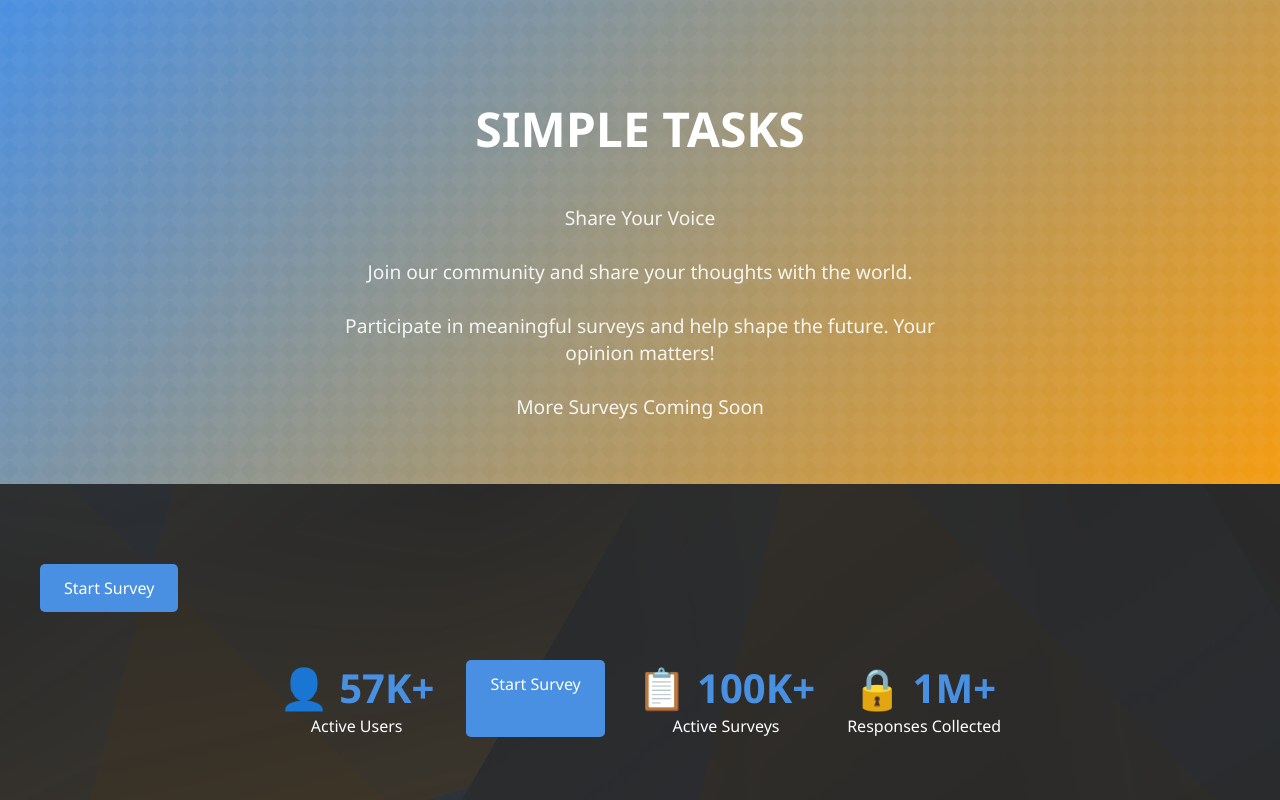
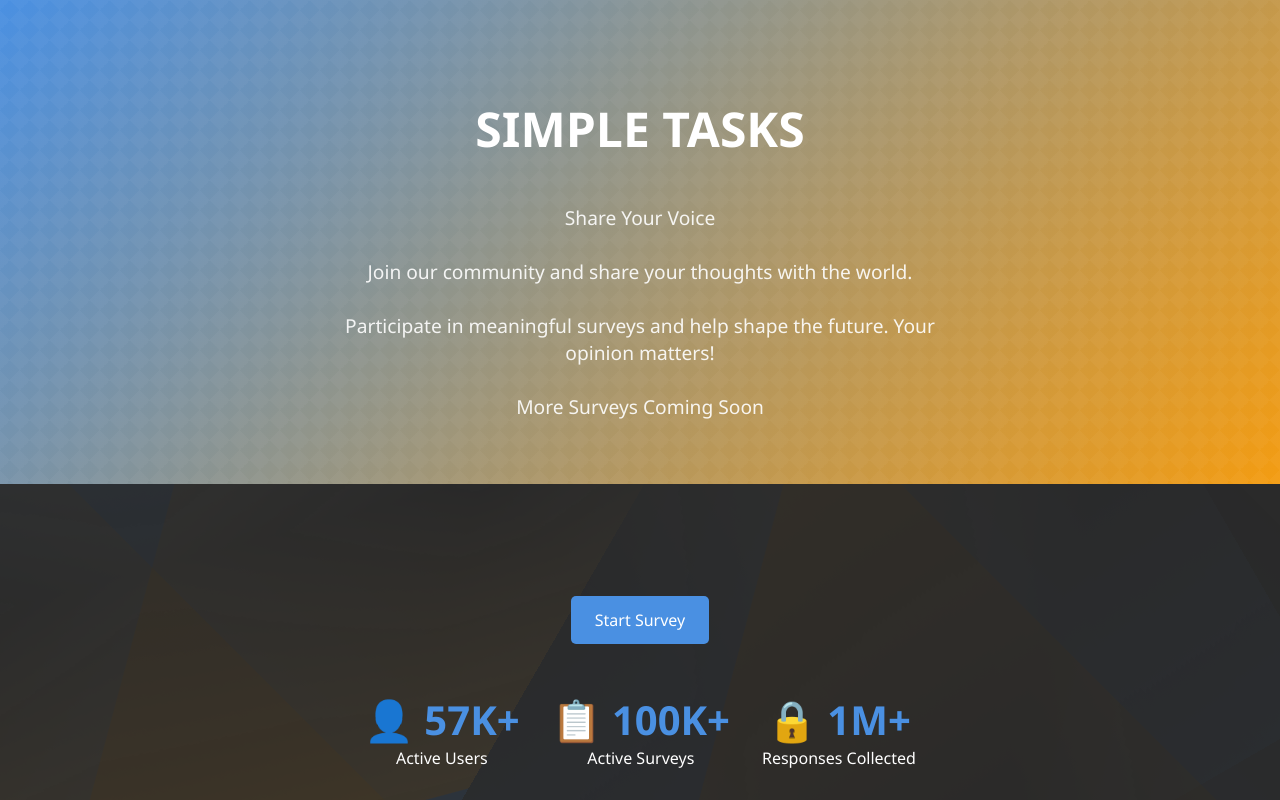
Before and after one commit to LynxStudiosDC/simpletasks, a plain HTML site: page index.html in a window 1280 px wide. Shown: the top 800 px of the page. Drawn offline with Linux system fonts and the light colour scheme.

Commit message:
Update index.html

```diff
--- a/index.html
+++ b/index.html
@@ -138,6 +138,11 @@ body {
   color: var(--primary);
 }
 
+.start-survey-section {
+  text-align: center;
+  margin: 2rem 0;
+}
+
 @keyframes fadeIn {
   from { opacity: 0; transform: translateY(20px); }
   to { opacity: 1; transform: translateY(0); }
@@ -239,7 +244,6 @@ footer {
         <div class="stat-number">👤 57K+</div>
         <div>Active Users</div>
       </div>
-      <a href="https://loot-link.com/s?bb110cb2" class="btn">Start Survey</a>
       <div class="stat-item">
         <div class="stat-number">📋 100K+</div>
         <div>Active Surveys</div>
```
